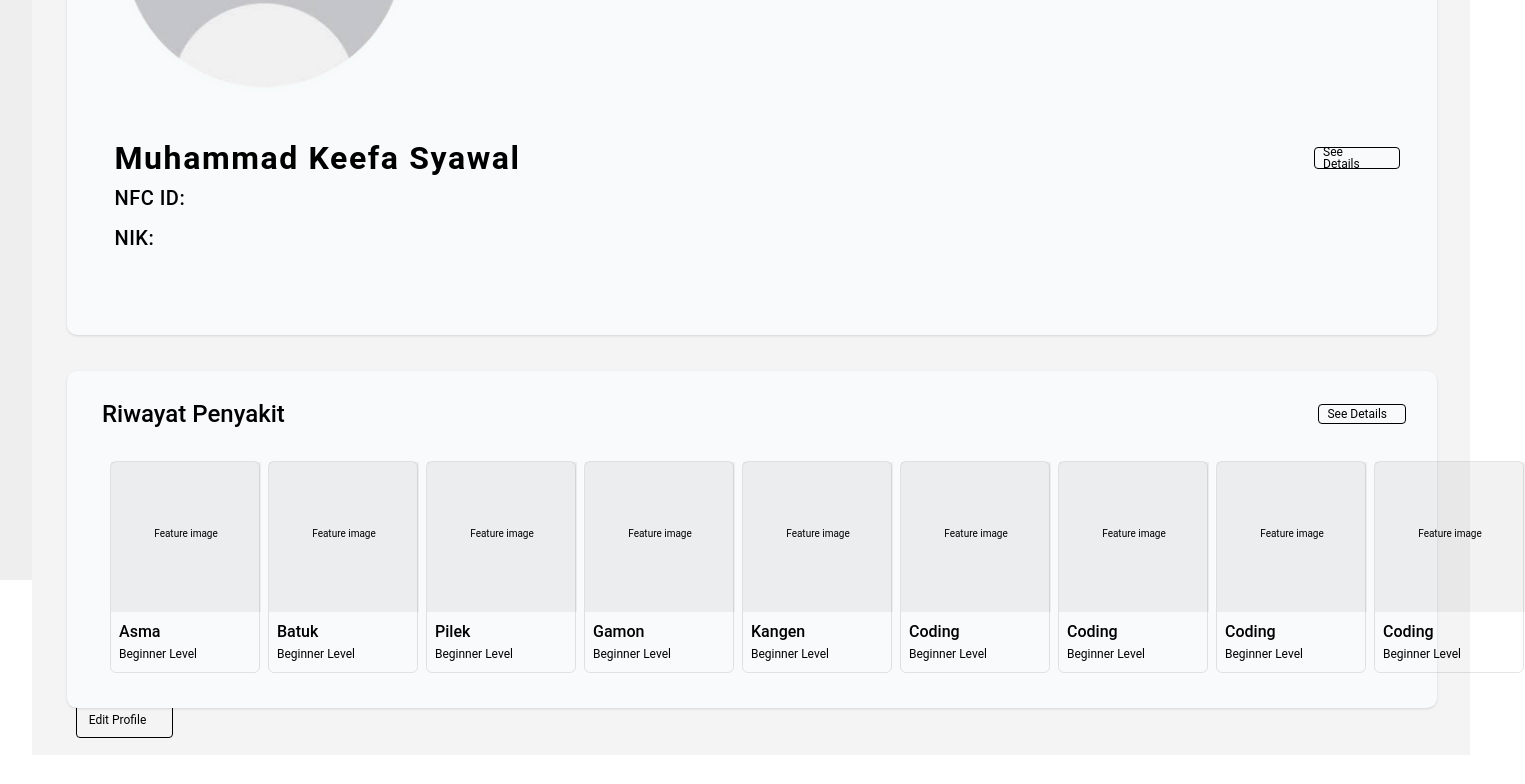
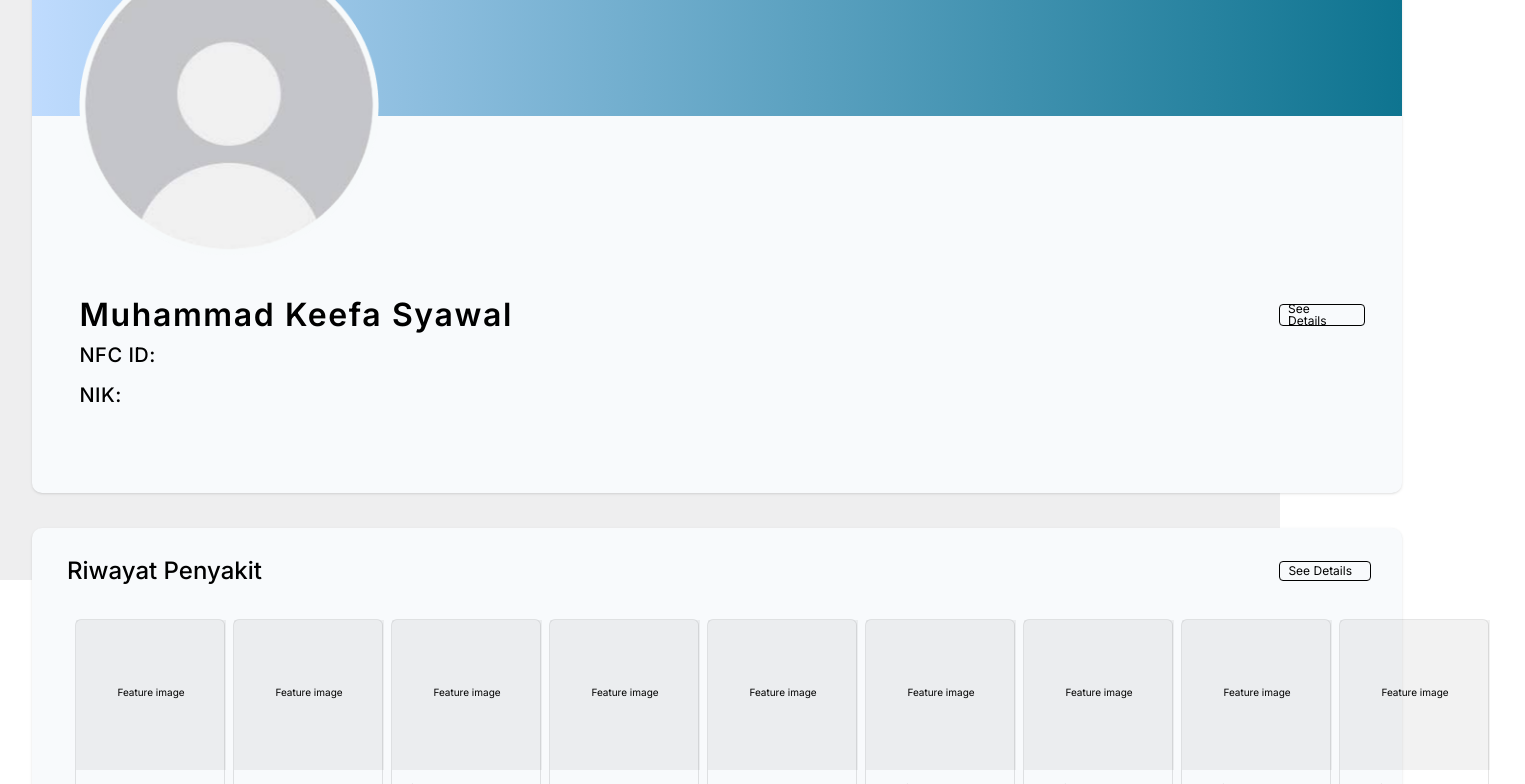
Before and after one commit to Fast-and-Serious-Production/Lansi-Care-Web, a Next.js app: page /users/profile in a window 1280 px wide. Shown: the part 300-1084 px from the top of the page, 1525 px wide, since content can reach past the window. Before the commit the page ends 1055 px from the top, so only its background shows below. Built offline with nearby package versions, Linux system fonts and the light colour scheme.

Commit message:
feat: edit profile

```diff
--- a/src/app/users/component/Profile.tsx
+++ b/src/app/users/component/Profile.tsx
@@ -2,37 +2,35 @@
 
 import Image from 'next/image';
 import React from 'react'
-import Imgaeprofile from "@/public/userdefault.png"
+import Imageprofile from "@/public/userdefault.png"
 
 export default function Profile() {
     return (
     <>
     <section className="flex flex-1 flex-col min-w-full justify-center lg:px-8 align-middle h-full mt-20 bg-base-50 font-inter">
-        <div className=''>
-    <div className="w-[1438px] h-[1149px] px-[35px] py-[17px] bg-zinc-100 flex-col justify-start items-start gap-2.5 inline-flex">
     <div className="w-[1417.48px] h-[1085.03px] relative">
   <div className="w-[1370px] h-[711.72px] left-0 top-[0.98px] absolute bg-slate-50 rounded-[10px] shadow" />
   <div className="w-[86px] h-[22px] pl-2 pr-1 py-[3px] left-[1247px] top-[524.41px] absolute rounded border border-black justify-start items-center gap-0.5 inline-flex">
-      <div className="text-black text-xs font-normal font-['Roboto'] leading-none">See Details</div>
+    <div className="text-black text-xs font-normal  leading-none">See Details</div>
     <div className="w-3 h-3 relative" />
   </div>
   <div className="w-[1370px] h-[336.86px] left-0 top-[748.17px] absolute bg-slate-50 rounded-[10px] shadow" />
   <div className="w-[1370px] h-[336px] left-0 top-0 absolute bg-gradient-to-r from-blue-200 to-cyan-700 rounded-tl-[10px] rounded-tr-[10px]" />
   <div className="w-[1370px] h-[41.73px] pr-3 pt-4 left-[47.48px] top-[37.05px] absolute justify-start items-center gap-[23px] inline-flex">
     <div className="grow shrink basis-0 flex-col justify-start items-start inline-flex">
-        <div className="self-stretch text-black text-5xl font-bold font-['Roboto'] leading-normal">Profile</div>
+      <div className="self-stretch text-black text-5xl font-bold  leading-normal font-inter">Profile</div>
     </div>
   </div>
   <div className="w-[300px] h-[313px] left-[47.48px] top-[168.13px] absolute justify-center items-center gap-[60px] inline-flex">
-      <Image className="w-[300px] h-[300px] rounded-[150px] border-4 border-slate-50" src={Imgaeprofile} width={300} height={300} alt=''/>
+    <Image src={Imageprofile} alt='Image profile'/>
   </div>
-    <div className="w-[1346.55px] h-[125.20px] left-[47.48px] top-[515.41px] absolute"><span className="text-black text-[32px] font-semibold font-['Roboto'] leading-10 tracking-wider">Muhammad Keefa Syawal<br/></span><span className="text-black text-xl font-medium font-['Roboto'] leading-10 tracking-wide">NFC ID:<br/>NIK: </span></div>
+  <div className="w-[1346.55px] h-[125.20px] left-[47.48px] top-[515.41px] absolute"><span className="text-black text-[32px] font-semibold  leading-10 tracking-wider">Muhammad Keefa Syawal<br/></span><span className="text-black text-xl font-medium  leading-10 tracking-wide">NFC ID:<br/>NIK: </span></div>
   <div className="w-[1304px] h-10 pt-4 left-[35px] top-[763px] absolute justify-start items-center gap-3 inline-flex">
     <div className="grow shrink basis-0 flex-col justify-start items-start inline-flex">
-        <div className="self-stretch text-black text-2xl font-medium font-['Roboto'] leading-normal">Riwayat Penyakit</div>
+      <div className="self-stretch text-black text-2xl font-medium  leading-normal">Riwayat Penyakit</div>
     </div>
     <div className="pl-2 pr-1 py-[3px] rounded border border-black justify-start items-center gap-0.5 flex">
-        <div className="text-black text-xs font-normal font-['Roboto'] leading-none">See Details</div>
+      <div className="text-black text-xs font-normal  leading-none">See Details</div>
       <div className="w-3 h-3 relative" />
     </div>
   </div>
@@ -41,109 +39,101 @@ export default function Profile() {
       <div className="w-[150px] rounded-md border border-black border-opacity-10 flex-col justify-start items-center inline-flex">
         <div className="self-stretch h-[150px] justify-start items-start inline-flex">
           <div className="w-[150px] h-[150px] px-4 bg-black bg-opacity-5 justify-center items-center flex">
-              <div className="w-[118px] h-4 text-center text-black text-[10px] font-normal font-['Roboto'] leading-none">Feature image</div>
+            <div className="w-[118px] h-4 text-center text-black text-[10px] font-normal  leading-none">Feature image</div>
           </div>
         </div>
         <div className="self-stretch h-[60px] p-2 flex-col justify-start items-start gap-1 flex">
-            <div className="self-stretch text-black text-base font-medium font-['Roboto'] leading-normal">Asma</div>
-            <div className="self-stretch text-black text-xs font-normal font-['Roboto'] leading-none">Beginner Level</div>
+          <div className="self-stretch text-black text-base font-medium  leading-normal">Asma</div>
+          <div className="self-stretch text-black text-xs font-normal  leading-none">Beginner Level</div>
         </div>
       </div>
       <div className="w-[150px] rounded-md border border-black border-opacity-10 flex-col justify-start items-center inline-flex">
         <div className="self-stretch h-[150px] justify-start items-start inline-flex">
           <div className="w-[150px] h-[150px] px-4 bg-black bg-opacity-5 justify-center items-center flex">
-              <div className="w-[118px] h-4 text-center text-black text-[10px] font-normal font-['Roboto'] leading-none">Feature image</div>
+            <div className="w-[118px] h-4 text-center text-black text-[10px] font-normal  leading-none">Feature image</div>
           </div>
         </div>
         <div className="self-stretch h-[60px] p-2 flex-col justify-start items-start gap-1 flex">
-            <div className="self-stretch text-black text-base font-medium font-['Roboto'] leading-normal">Batuk</div>
-            <div className="self-stretch text-black text-xs font-normal font-['Roboto'] leading-none">Beginner Level</div>
+          <div className="self-stretch text-black text-base font-medium  leading-normal">Batuk</div>
+          <div className="self-stretch text-black text-xs font-normal  leading-none">Beginner Level</div>
         </div>
       </div>
       <div className="w-[150px] rounded-md border border-black border-opacity-10 flex-col justify-start items-center inline-flex">
         <div className="self-stretch h-[150px] justify-start items-start inline-flex">
           <div className="w-[150px] h-[150px] px-4 bg-black bg-opacity-5 justify-center items-center flex">
-              <div className="w-[118px] h-4 text-center text-black text-[10px] font-normal font-['Roboto'] leading-none">Feature image</div>
+            <div className="w-[118px] h-4 text-center text-black text-[10px] font-normal  leading-none">Feature image</div>
           </div>
         </div>
         <div className="self-stretch h-[60px] p-2 flex-col justify-start items-start gap-1 flex">
-            <div className="self-stretch text-black text-base font-medium font-['Roboto'] leading-normal">Pilek</div>
-            <div className="self-stretch text-black text-xs font-normal font-['Roboto'] leading-none">Beginner Level</div>
+          <div className="self-stretch text-black text-base font-medium  leading-normal">Pilek</div>
+          <div className="self-stretch text-black text-xs font-normal  leading-none">Beginner Level</div>
         </div>
       </div>
       <div className="w-[150px] rounded-md border border-black border-opacity-10 flex-col justify-start items-center inline-flex">
         <div className="self-stretch h-[150px] justify-start items-start inline-flex">
           <div className="w-[150px] h-[150px] px-4 bg-black bg-opacity-5 justify-center items-center flex">
-              <div className="w-[118px] h-4 text-center text-black text-[10px] font-normal font-['Roboto'] leading-none">Feature image</div>
+            <div className="w-[118px] h-4 text-center text-black text-[10px] font-normal  leading-none">Feature image</div>
           </div>
         </div>
         <div className="self-stretch h-[60px] p-2 flex-col justify-start items-start gap-1 flex">
-            <div className="self-stretch text-black text-base font-medium font-['Roboto'] leading-normal">Gamon</div>
-            <div className="self-stretch text-black text-xs font-normal font-['Roboto'] leading-none">Beginner Level</div>
+          <div className="self-stretch text-black text-base font-medium  leading-normal">Gamon</div>
+          <div className="self-stretch text-black text-xs font-normal  leading-none">Beginner Level</div>
         </div>
       </div>
       <div className="w-[150px] rounded-md border border-black border-opacity-10 flex-col justify-start items-center inline-flex">
         <div className="self-stretch h-[150px] justify-start items-start inline-flex">
           <div className="w-[150px] h-[150px] px-4 bg-black bg-opacity-5 justify-center items-center flex">
-              <div className="w-[118px] h-4 text-center text-black text-[10px] font-normal font-['Roboto'] leading-none">Feature image</div>
+            <div className="w-[118px] h-4 text-center text-black text-[10px] font-normal  leading-none">Feature image</div>
           </div>
         </div>
         <div className="self-stretch h-[60px] p-2 flex-col justify-start items-start gap-1 flex">
-            <div className="self-stretch text-black text-base font-medium font-['Roboto'] leading-normal">Kangen</div>
-            <div className="self-stretch text-black text-xs font-normal font-['Roboto'] leading-none">Beginner Level</div>
+          <div className="self-stretch text-black text-base font-medium  leading-normal">Kangen</div>
+          <div className="self-stretch text-black text-xs font-normal  leading-none">Beginner Level</div>
         </div>
       </div>
       <div className="w-[150px] rounded-md border border-black border-opacity-10 flex-col justify-start items-center inline-flex">
         <div className="self-stretch h-[150px] justify-start items-start inline-flex">
           <div className="w-[150px] h-[150px] px-4 bg-black bg-opacity-5 justify-center items-center flex">
-              <div className="w-[118px] h-4 text-center text-black text-[10px] font-normal font-['Roboto'] leading-none">Feature image</div>
+            <div className="w-[118px] h-4 text-center text-black text-[10px] font-normal  leading-none">Feature image</div>
           </div>
         </div>
         <div className="self-stretch h-[60px] p-2 flex-col justify-start items-start gap-1 flex">
-            <div className="self-stretch text-black text-base font-medium font-['Roboto'] leading-normal">Coding</div>
-            <div className="self-stretch text-black text-xs font-normal font-['Roboto'] leading-none">Beginner Level</div>
+          <div className="self-stretch text-black text-base font-medium  leading-normal">Coding</div>
+          <div className="self-stretch text-black text-xs font-normal  leading-none">Beginner Level</div>
         </div>
       </div>
       <div className="w-[150px] rounded-md border border-black border-opacity-10 flex-col justify-start items-center inline-flex">
         <div className="self-stretch h-[150px] justify-start items-start inline-flex">
           <div className="w-[150px] h-[150px] px-4 bg-black bg-opacity-5 justify-center items-center flex">
-              <div className="w-[118px] h-4 text-center text-black text-[10px] font-normal font-['Roboto'] leading-none">Feature image</div>
+            <div className="w-[118px] h-4 text-center text-black text-[10px] font-normal  leading-none">Feature image</div>
           </div>
         </div>
         <div className="self-stretch h-[60px] p-2 flex-col justify-start items-start gap-1 flex">
-            <div className="self-stretch text-black text-base font-medium font-['Roboto'] leading-normal">Coding</div>
-            <div className="self-stretch text-black text-xs font-normal font-['Roboto'] leading-none">Beginner Level</div>
+          <div className="self-stretch text-black text-base font-medium  leading-normal">Coding</div>
+          <div className="self-stretch text-black text-xs font-normal  leading-none">Beginner Level</div>
         </div>
       </div>
       <div className="w-[150px] rounded-md border border-black border-opacity-10 flex-col justify-start items-center inline-flex">
         <div className="self-stretch h-[150px] justify-start items-start inline-flex">
           <div className="w-[150px] h-[150px] px-4 bg-black bg-opacity-5 justify-center items-center flex">
-              <div className="w-[118px] h-4 text-center text-black text-[10px] font-normal font-['Roboto'] leading-none">Feature image</div>
+            <div className="w-[118px] h-4 text-center text-black text-[10px] font-normal  leading-none">Feature image</div>
           </div>
         </div>
         <div className="self-stretch h-[60px] p-2 flex-col justify-start items-start gap-1 flex">
-            <div className="self-stretch text-black text-base font-medium font-['Roboto'] leading-normal">Coding</div>
-            <div className="self-stretch text-black text-xs font-normal font-['Roboto'] leading-none">Beginner Level</div>
+          <div className="self-stretch text-black text-base font-medium  leading-normal">Coding</div>
+          <div className="self-stretch text-black text-xs font-normal  leading-none">Beginner Level</div>
         </div>
       </div>
       <div className="w-[150px] rounded-md border border-black border-opacity-10 flex-col justify-start items-center inline-flex">
         <div className="self-stretch h-[150px] justify-start items-start inline-flex">
           <div className="w-[150px] h-[150px] px-4 bg-black bg-opacity-5 justify-center items-center flex">
-              <div className="w-[118px] h-4 text-center text-black text-[10px] font-normal font-['Roboto'] leading-none">Feature image</div>
+            <div className="w-[118px] h-4 text-center text-black text-[10px] font-normal  leading-none">Feature image</div>
           </div>
         </div>
         <div className="self-stretch h-[60px] p-2 flex-col justify-start items-start gap-1 flex">
-            <div className="self-stretch text-black text-base font-medium font-['Roboto'] leading-normal">Coding</div>
-            <div className="self-stretch text-black text-xs font-normal font-['Roboto'] leading-none">Beginner Level</div>
+          <div className="self-stretch text-black text-base font-medium  leading-normal">Coding</div>
+          <div className="self-stretch text-black text-xs font-normal  leading-none">Beginner Level</div>
         </div>
-        </div>
-      </div>
-    </div>
-  </div>
-  <div className="h-[35px] pl-[9px] justify-end items-center inline-flex">
-    <div className="w-[97px] self-stretch px-2 py-[3px] rounded border border-black justify-center items-center gap-0.5 inline-flex">
-      <div className="text-black text-xs font-normal font-['Roboto'] leading-none">Edit Profile</div>
-      <div className="w-3 h-3 relative" />
       </div>
     </div>
   </div>
```
Lines whose indentation alone changed are shown as unchanged.
